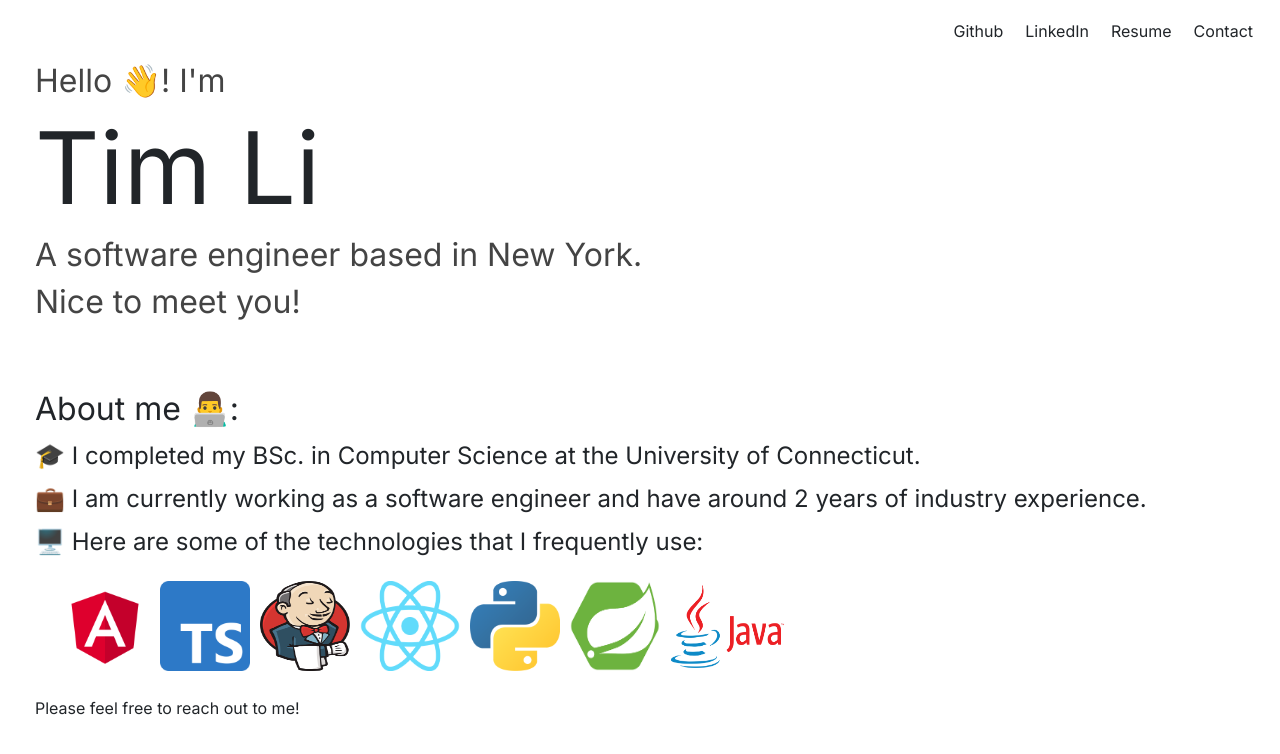
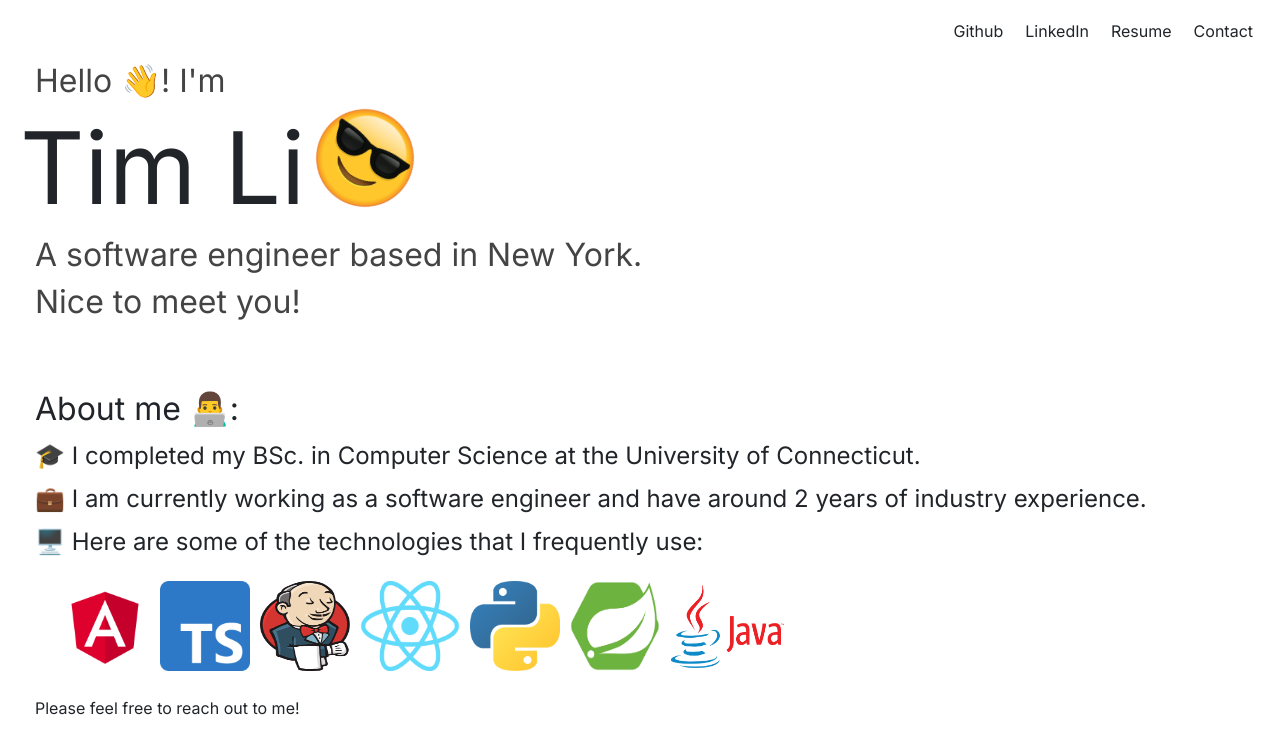
Before and after one commit to timli1020/personal-site, a React (Create React App) app: page / in a window 1280 px wide. Shown: the top 754 px of the page. Built offline with nearby package versions, Linux system fonts and the light colour scheme.

Commit message:
adds sunglasses emoji

```diff
--- a/src/components/introblock/introblock.css
+++ b/src/components/introblock/introblock.css
@@ -12,3 +12,20 @@
     font-size: 32px;
     color: #444444;
 }
+
+.poggers-icon {
+    margin-left: 10px;
+    animation-name: spin;
+    animation-duration: 5000ms;
+    animation-iteration-count: infinite;
+    animation-timing-function: linear;
+}
+
+@keyframes spin {
+    from {
+        transform:rotate(0deg);
+    }
+    to {
+        transform:rotate(360deg);
+    }
+}
--- a/src/components/introblock/introblock.tsx
+++ b/src/components/introblock/introblock.tsx
@@ -5,7 +5,10 @@ export default function IntroBlock () {
     return (
         <div className="intro-block">
             <h1 className="intro-block-text desc">Hello 👋! I'm </h1>
-            <h1 className="intro-block-text name">Tim Li</h1>
+            <div className="row">
+                <h1 className="intro-block-text name">Tim Li</h1>
+                <img className="poggers-icon" src="./techstackicons/sunglasses.jpeg" alt="logo" width={100} height={100}/>
+            </div>
             <h1 className="intro-block-text desc">A software engineer based in New York.</h1>
             <h1 className="intro-block-text desc">Nice to meet you!</h1>
         </div>
```
Also changed, not shown: public/techstackicons/sunglasses.jpeg (added).
